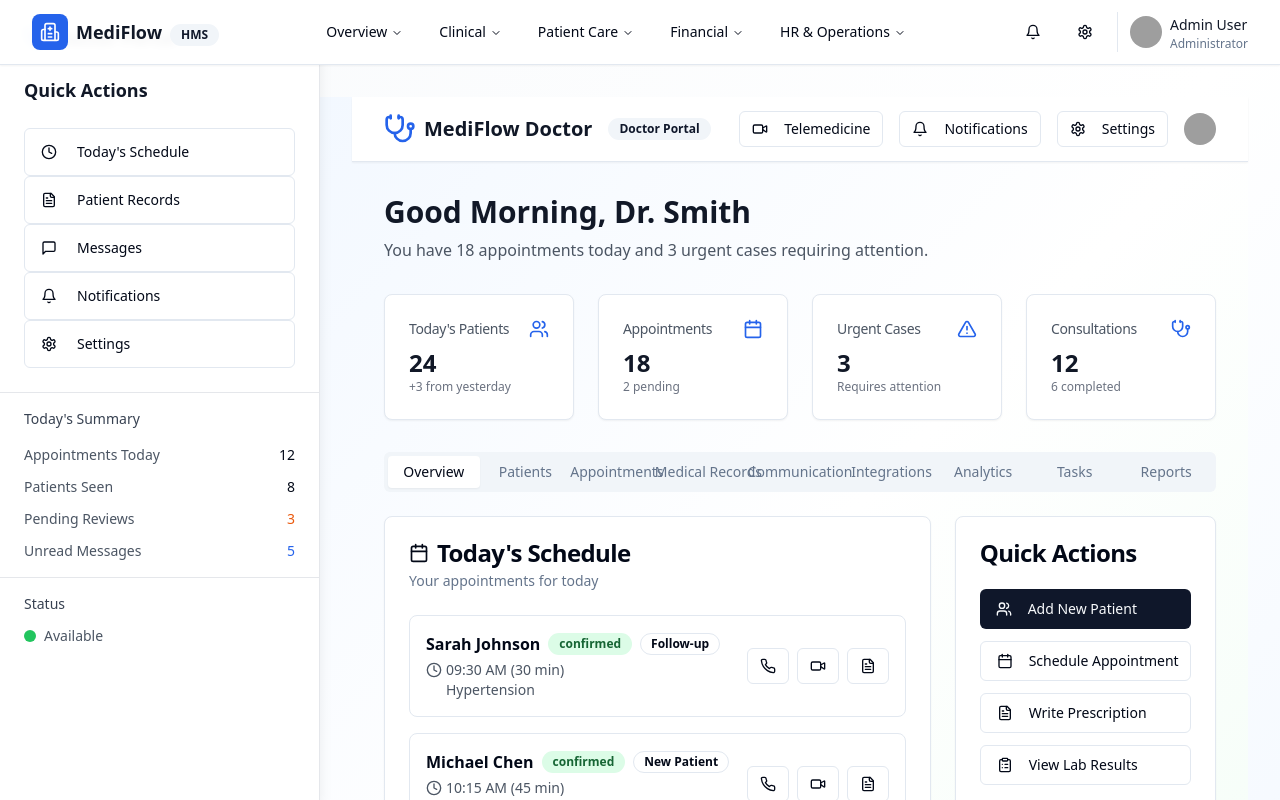
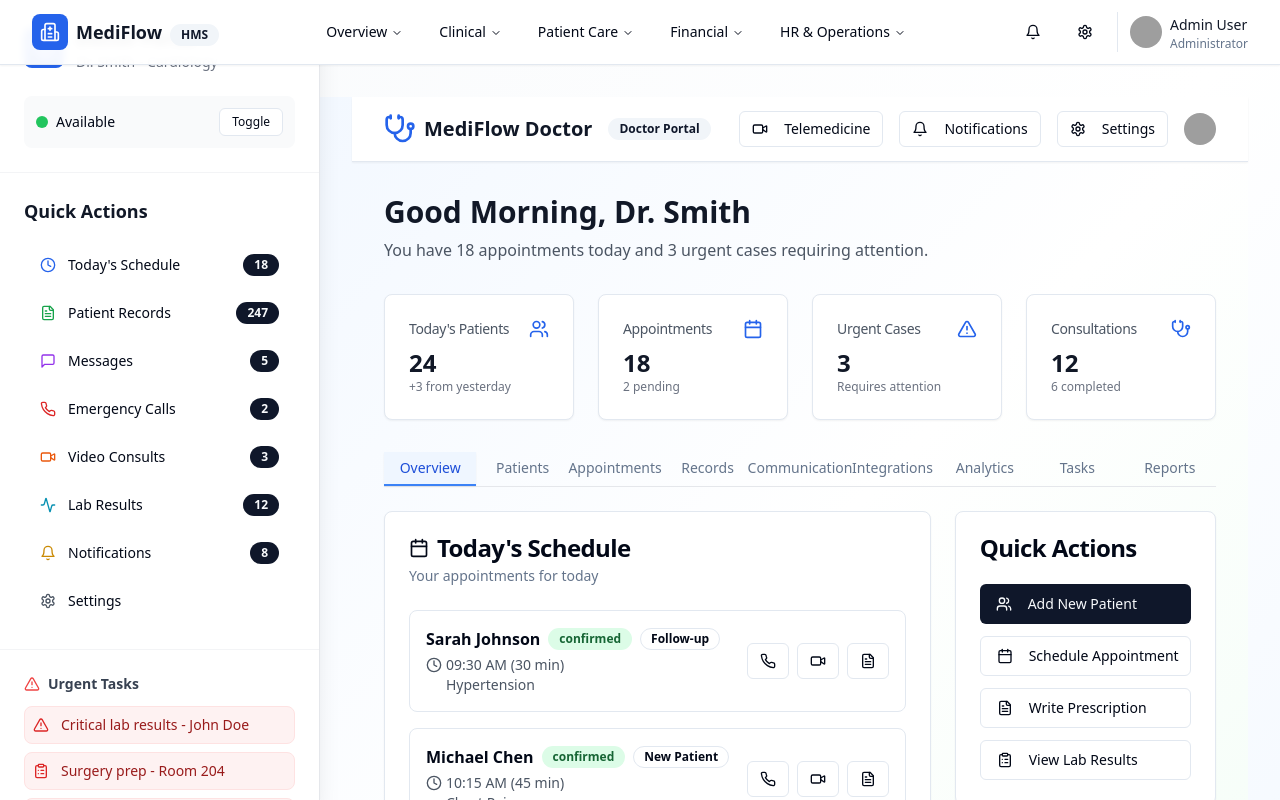
Before and after one commit to rabi61743/smart-hospital-compass-18, a React (Vite) app: page /doctor-dashboard in a window 1280 px wide. Shown: the top 800 px of the page. Built offline with nearby package versions, Linux system fonts and the light colour scheme; grey boxes are pictures that could not be loaded.

Commit message:
Enhance DoctorDashboard page
Improve the DoctorDashboard page.

```diff
--- a/src/pages/DoctorDashboard.tsx
+++ b/src/pages/DoctorDashboard.tsx
@@ -2,6 +2,7 @@
 import React, { useState } from 'react';
 import { Tabs, TabsContent, TabsList, TabsTrigger } from "@/components/ui/tabs";
 import { Button } from "@/components/ui/button";
+import { Badge } from "@/components/ui/badge";
 import { Link } from "react-router-dom";
 import {
   Users,
@@ -12,7 +13,15 @@ import {
   Activity,
   Stethoscope,
   Clock,
-  Bell
+  Bell,
+  Phone,
+  Video,
+  AlertTriangle,
+  TrendingUp,
+  CheckCircle2,
+  UserCheck,
+  Heart,
+  ClipboardList
 } from "lucide-react";
 import PatientManagement from "@/components/doctor/PatientManagement";
 import AppointmentManagement from "@/components/doctor/appointment/AppointmentManagement";
@@ -29,70 +38,154 @@ import IntegrationCapabilities from "@/components/doctor/IntegrationCapabilities
 
 const DoctorDashboard = () => {
   const [selectedDate] = useState(new Date().toISOString().split('T')[0]);
+  const [isAvailable, setIsAvailable] = useState(true);
 
   const navigationItems = [
-    { label: "Today's Schedule", href: "#", icon: Clock },
-    { label: "Patient Records", href: "#", icon: FileText },
-    { label: "Messages", href: "#", icon: MessageSquare },
-    { label: "Notifications", href: "#", icon: Bell },
-    { label: "Settings", href: "#", icon: Settings }
+    { label: "Today's Schedule", href: "#", icon: Clock, count: 18, color: "text-blue-600" },
+    { label: "Patient Records", href: "#", icon: FileText, count: 247, color: "text-green-600" },
+    { label: "Messages", href: "#", icon: MessageSquare, count: 5, color: "text-purple-600" },
+    { label: "Emergency Calls", href: "#", icon: Phone, count: 2, color: "text-red-600" },
+    { label: "Video Consults", href: "#", icon: Video, count: 3, color: "text-orange-600" },
+    { label: "Lab Results", href: "#", icon: Activity, count: 12, color: "text-cyan-600" },
+    { label: "Notifications", href: "#", icon: Bell, count: 8, color: "text-yellow-600" },
+    { label: "Settings", href: "#", icon: Settings, count: null, color: "text-gray-600" }
   ];
+
+  const urgentTasks = [
+    { id: 1, task: "Critical lab results - John Doe", type: "urgent", icon: AlertTriangle },
+    { id: 2, task: "Surgery prep - Room 204", type: "pending", icon: ClipboardList },
+    { id: 3, task: "Discharge approval needed", type: "review", icon: CheckCircle2 }
+  ];
+
+  const todayMetrics = [
+    { label: "Patients Seen", value: "8", total: "18", percentage: 44 },
+    { label: "Appointments", value: "12", total: "18", percentage: 67 },
+    { label: "Pending Reviews", value: "3", total: "15", percentage: 20 },
+    { label: "Messages Replied", value: "15", total: "20", percentage: 75 }
+  ];
+
+  const toggleAvailability = () => {
+    setIsAvailable(!isAvailable);
+  };
 
   return (
     <div className="min-h-screen bg-gradient-to-br from-blue-50 via-white to-green-50 flex">
-      {/* Left Sidebar Navigation */}
-      <div className="fixed left-0 top-0 h-full w-80 bg-white border-r border-gray-200 shadow-lg z-10">
-        <div className="p-6">
-          <div className="flex items-center space-x-2 mb-6">
-            <Stethoscope className="h-6 w-6 text-blue-600" />
-            <span className="text-lg font-bold text-gray-900">Doctor Portal</span>
+      {/* Enhanced Left Sidebar Navigation */}
+      <div className="fixed left-0 top-0 h-full w-80 bg-white border-r border-gray-200 shadow-xl z-10 overflow-y-auto">
+        {/* Sidebar Header */}
+        <div className="p-6 border-b border-gray-100">
+          <div className="flex items-center space-x-3 mb-6">
+            <div className="p-2 bg-blue-600 rounded-lg">
+              <Stethoscope className="h-6 w-6 text-white" />
+            </div>
+            <div>
+              <span className="text-lg font-bold text-gray-900">Doctor Portal</span>
+              <p className="text-sm text-gray-500">Dr. Smith - Cardiology</p>
+            </div>
           </div>
 
-          <h3 className="text-lg font-semibold text-gray-900 mb-6">Quick Actions</h3>
-          <div className="space-y-4">
+          {/* Status Toggle */}
+          <div className="flex items-center justify-between p-3 bg-gray-50 rounded-lg">
+            <div className="flex items-center space-x-2">
+              <div className={`w-3 h-3 rounded-full ${isAvailable ? 'bg-green-500' : 'bg-red-500'}`}></div>
+              <span className="text-sm font-medium">{isAvailable ? 'Available' : 'Busy'}</span>
+            </div>
+            <Button
+              size="sm"
+              variant="outline"
+              onClick={toggleAvailability}
+              className="h-7 text-xs"
+            >
+              Toggle
+            </Button>
+          </div>
+        </div>
+
+        {/* Quick Actions */}
+        <div className="p-6 border-b border-gray-100">
+          <h3 className="text-lg font-semibold text-gray-900 mb-4">Quick Actions</h3>
+          <div className="space-y-2">
             {navigationItems.map((item, index) => (
               <Link key={index} to={item.href}>
                 <Button
-                  variant="outline"
-                  className="w-full justify-start h-12 text-left"
+                  variant="ghost"
+                  className="w-full justify-between h-12 text-left hover:bg-gray-50 transition-colors"
                 >
-                  <item.icon className="h-5 w-5 mr-3" />
-                  {item.label}
+                  <div className="flex items-center space-x-3">
+                    <item.icon className={`h-5 w-5 ${item.color}`} />
+                    <span className="font-medium">{item.label}</span>
+                  </div>
+                  {item.count !== null && (
+                    <Badge variant={item.count > 0 ? "default" : "secondary"} className="text-xs">
+                      {item.count}
+                    </Badge>
+                  )}
                 </Button>
               </Link>
             ))}
           </div>
         </div>
 
-        {/* Quick Stats in Sidebar */}
-        <div className="px-6 py-4 border-t border-gray-200">
-          <h4 className="text-sm font-medium text-gray-700 mb-4">Today's Summary</h4>
-          <div className="space-y-3">
-            <div className="flex justify-between items-center">
-              <span className="text-sm text-gray-600">Appointments Today</span>
-              <span className="text-sm font-medium">12</span>
-            </div>
-            <div className="flex justify-between items-center">
-              <span className="text-sm text-gray-600">Patients Seen</span>
-              <span className="text-sm font-medium">8</span>
-            </div>
-            <div className="flex justify-between items-center">
-              <span className="text-sm text-gray-600">Pending Reviews</span>
-              <span className="text-sm font-medium text-orange-600">3</span>
-            </div>
-            <div className="flex justify-between items-center">
-              <span className="text-sm text-gray-600">Unread Messages</span>
-              <span className="text-sm font-medium text-blue-600">5</span>
-            </div>
+        {/* Urgent Tasks */}
+        <div className="p-6 border-b border-gray-100">
+          <h4 className="text-sm font-semibold text-gray-700 mb-3 flex items-center">
+            <AlertTriangle className="h-4 w-4 mr-2 text-red-500" />
+            Urgent Tasks
+          </h4>
+          <div className="space-y-2">
+            {urgentTasks.map((task) => (
+              <div key={task.id} className="flex items-center space-x-3 p-2 bg-red-50 rounded-lg border border-red-100">
+                <task.icon className="h-4 w-4 text-red-600 flex-shrink-0" />
+                <span className="text-sm text-red-800 font-medium truncate">{task.task}</span>
+              </div>
+            ))}
           </div>
         </div>
 
-        {/* Current Status */}
-        <div className="px-6 py-4 border-t border-gray-200">
-          <h4 className="text-sm font-medium text-gray-700 mb-3">Status</h4>
-          <div className="flex items-center space-x-2">
-            <div className="w-3 h-3 bg-green-500 rounded-full"></div>
-            <span className="text-sm text-gray-600">Available</span>
+        {/* Today's Progress */}
+        <div className="p-6 border-b border-gray-100">
+          <h4 className="text-sm font-semibold text-gray-700 mb-4 flex items-center">
+            <TrendingUp className="h-4 w-4 mr-2 text-blue-500" />
+            Today's Progress
+          </h4>
+          <div className="space-y-3">
+            {todayMetrics.map((metric, index) => (
+              <div key={index} className="space-y-2">
+                <div className="flex justify-between items-center">
+                  <span className="text-xs text-gray-600">{metric.label}</span>
+                  <span className="text-xs font-medium">{metric.value}/{metric.total}</span>
+                </div>
+                <div className="w-full bg-gray-200 rounded-full h-2">
+                  <div
+                    className="bg-gradient-to-r from-blue-500 to-green-500 h-2 rounded-full transition-all duration-300"
+                    style={{ width: `${metric.percentage}%` }}
+                  ></div>
+                </div>
+              </div>
+            ))}
+          </div>
+        </div>
+
+        {/* Quick Stats Summary */}
+        <div className="p-6">
+          <h4 className="text-sm font-semibold text-gray-700 mb-4">Today's Summary</h4>
+          <div className="grid grid-cols-2 gap-3">
+            <div className="text-center p-3 bg-blue-50 rounded-lg">
+              <div className="text-xl font-bold text-blue-600">18</div>
+              <div className="text-xs text-blue-700">Appointments</div>
+            </div>
+            <div className="text-center p-3 bg-green-50 rounded-lg">
+              <div className="text-xl font-bold text-green-600">8</div>
+              <div className="text-xs text-green-700">Completed</div>
+            </div>
+            <div className="text-center p-3 bg-orange-50 rounded-lg">
+              <div className="text-xl font-bold text-orange-600">3</div>
+              <div className="text-xs text-orange-700">Reviews</div>
+            </div>
+            <div className="text-center p-3 bg-purple-50 rounded-lg">
+              <div className="text-xl font-bold text-purple-600">5</div>
+              <div className="text-xs text-purple-700">Messages</div>
+            </div>
           </div>
         </div>
       </div>
@@ -105,19 +198,39 @@ const DoctorDashboard = () => {
           <DoctorWelcome />
           <DoctorStatsCards />
 
-          {/* Main Content Tabs */}
+          {/* Enhanced Main Content Tabs */}
           <Tabs defaultValue="overview" className="space-y-6">
-            <TabsList className="grid w-full grid-cols-9">
-              <TabsTrigger value="overview">Overview</TabsTrigger>
-              <TabsTrigger value="patients">Patients</TabsTrigger>
-              <TabsTrigger value="appointments">Appointments</TabsTrigger>
-              <TabsTrigger value="medical-records">Medical Records</TabsTrigger>
-              <TabsTrigger value="communication">Communication</TabsTrigger>
-              <TabsTrigger value="integrations">Integrations</TabsTrigger>
-              <TabsTrigger value="analytics">Analytics</TabsTrigger>
-              <TabsTrigger value="tasks">Tasks</TabsTrigger>
-              <TabsTrigger value="reports">Reports</TabsTrigger>
-            </TabsList>
+            <div className="border-b border-gray-200">
+              <TabsList className="grid w-full grid-cols-9 bg-transparent h-auto p-0">
+                <TabsTrigger value="overview" className="data-[state=active]:bg-blue-50 data-[state=active]:text-blue-700 data-[state=active]:border-b-2 data-[state=active]:border-blue-500 rounded-none border-b-2 border-transparent">
+                  Overview
+                </TabsTrigger>
+                <TabsTrigger value="patients" className="data-[state=active]:bg-blue-50 data-[state=active]:text-blue-700 data-[state=active]:border-b-2 data-[state=active]:border-blue-500 rounded-none border-b-2 border-transparent">
+                  Patients
+                </TabsTrigger>
+                <TabsTrigger value="appointments" className="data-[state=active]:bg-blue-50 data-[state=active]:text-blue-700 data-[state=active]:border-b-2 data-[state=active]:border-blue-500 rounded-none border-b-2 border-transparent">
+                  Appointments
+                </TabsTrigger>
+                <TabsTrigger value="medical-records" className="data-[state=active]:bg-blue-50 data-[state=active]:text-blue-700 data-[state=active]:border-b-2 data-[state=active]:border-blue-500 rounded-none border-b-2 border-transparent">
+                  Records
+                </TabsTrigger>
+                <TabsTrigger value="communication" className="data-[state=active]:bg-blue-50 data-[state=active]:text-blue-700 data-[state=active]:border-b-2 data-[state=active]:border-blue-500 rounded-none border-b-2 border-transparent">
+                  Communication
+                </TabsTrigger>
+                <TabsTrigger value="integrations" className="data-[state=active]:bg-blue-50 data-[state=active]:text-blue-700 data-[state=active]:border-b-2 data-[state=active]:border-blue-500 rounded-none border-b-2 border-transparent">
+                  Integrations
+                </TabsTrigger>
+                <TabsTrigger value="analytics" className="data-[state=active]:bg-blue-50 data-[state=active]:text-blue-700 data-[state=active]:border-b-2 data-[state=active]:border-blue-500 rounded-none border-b-2 border-transparent">
+                  Analytics
+                </TabsTrigger>
+                <TabsTrigger value="tasks" className="data-[state=active]:bg-blue-50 data-[state=active]:text-blue-700 data-[state=active]:border-b-2 data-[state=active]:border-blue-500 rounded-none border-b-2 border-transparent">
+                  Tasks
+                </TabsTrigger>
+                <TabsTrigger value="reports" className="data-[state=active]:bg-blue-50 data-[state=active]:text-blue-700 data-[state=active]:border-b-2 data-[state=active]:border-blue-500 rounded-none border-b-2 border-transparent">
+                  Reports
+                </TabsTrigger>
+              </TabsList>
+            </div>
 
             <TabsContent value="overview" className="space-y-6">
               <DoctorOverviewTab />
```
